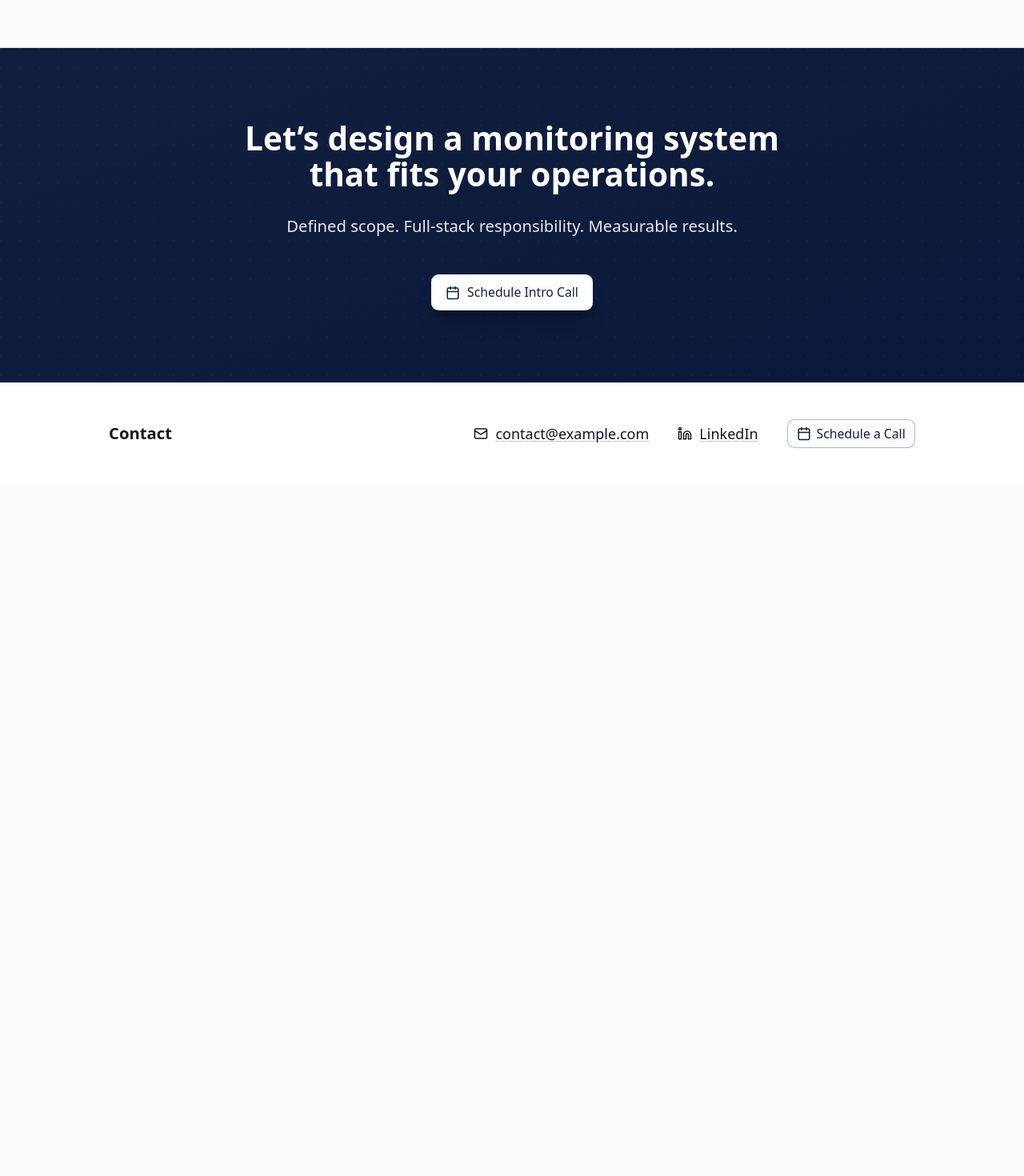
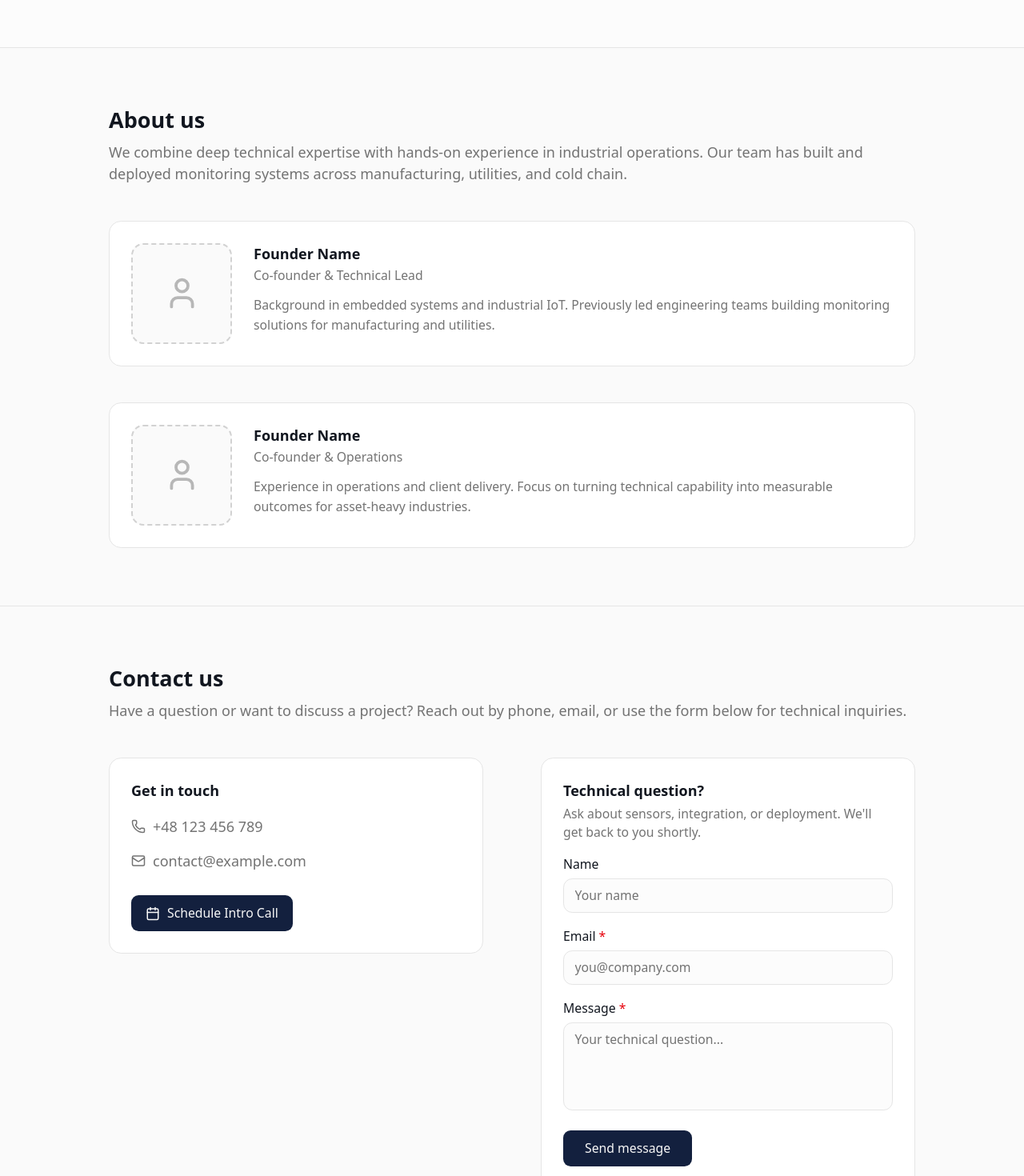
Before and after one commit to mateuszglowa/swa-iot-web, a Next.js app: page / in a window 1280 px wide. Shown: the part 4880-6350 px from the top of the page at 80% size. Before the commit the page ends 5485 px from the top, so only its background shows below. Built offline with nearby package versions, Linux system fonts and the light colour scheme.

Commit message:
adding more about us

```diff
--- a/src/app/page.tsx
+++ b/src/app/page.tsx
@@ -5,6 +5,8 @@ import {
   Calendar,
   Check,
   ArrowRight,
+  User,
+  Phone,
 } from "lucide-react";
 
 function HeroVisual() {
@@ -220,6 +222,21 @@ const RECENT_PROJECTS = [
     title: "Machine-level consumption tracking",
     scope: "5 machines, load pattern analysis",
     outcome: "Identified 12% waste; optimization roadmap delivered.",
+  },
+] as const;
+
+const FOUNDERS = [
+  {
+    name: "Founder Name",
+    role: "Co-founder & Technical Lead",
+    bio: "Background in embedded systems and industrial IoT. Previously led engineering teams building monitoring solutions for manufacturing and utilities.",
+    image: null, // Replace with "/founder-1.jpg" when ready
+  },
+  {
+    name: "Founder Name",
+    role: "Co-founder & Operations",
+    bio: "Experience in operations and client delivery. Focus on turning technical capability into measurable outcomes for asset-heavy industries.",
+    image: null, // Replace with "/founder-2.jpg" when ready
   },
 ] as const;
 
@@ -497,11 +514,170 @@ export default function Home() {
         </div>
       </section>
 
-      {/* 7. Final CTA */}
+      {/* 6b. About Us */}
+      <section className="border-b border-border bg-muted/40 px-6 py-16 sm:px-8 lg:px-12">
+        <div className="mx-auto max-w-4xl">
+          <h2 className="text-xl font-bold text-foreground sm:text-2xl">
+            About us
+          </h2>
+          <p className="mt-2 text-muted-foreground">
+            We combine deep technical expertise with hands-on experience in
+            industrial operations. Our team has built and deployed monitoring
+            systems across manufacturing, utilities, and cold chain.
+          </p>
+          <div className="mt-10 space-y-10">
+            {FOUNDERS.map((founder) => (
+              <article
+                key={founder.name + founder.role}
+                className="flex flex-col gap-6 rounded-xl border border-border bg-card p-6 sm:flex-row sm:items-start"
+              >
+                <div className="flex shrink-0">
+                  {founder.image ? (
+                    <img
+                      src={founder.image}
+                      alt={founder.name}
+                      className="size-24 rounded-xl object-cover sm:size-28"
+                    />
+                  ) : (
+                    <div
+                      className="flex size-24 items-center justify-center rounded-xl border-2 border-dashed border-muted-foreground/30 bg-muted/50 sm:size-28"
+                      aria-label="Photo placeholder"
+                    >
+                      <User className="size-10 text-muted-foreground/50" />
+                    </div>
+                  )}
+                </div>
+                <div className="min-w-0 flex-1">
+                  <h3 className="font-semibold text-foreground">{founder.name}</h3>
+                  <p className="mt-0.5 text-sm font-medium text-muted-foreground">
+                    {founder.role}
+                  </p>
+                  <p className="mt-3 text-sm text-muted-foreground leading-relaxed">
+                    {founder.bio}
+                  </p>
+                </div>
+              </article>
+            ))}
+          </div>
+        </div>
+      </section>
+
+      {/* 7. Contact */}
       <section
         id="contact"
-        className="cta-gradient relative overflow-hidden px-6 py-20 text-white sm:px-8 lg:px-12"
+        className="border-b border-border bg-muted/40 px-6 py-16 sm:px-8 lg:px-12"
       >
+        <div className="mx-auto max-w-4xl">
+          <h2 className="text-xl font-bold text-foreground sm:text-2xl">
+            Contact us
+          </h2>
+          <p className="mt-2 text-muted-foreground">
+            Have a question or want to discuss a project? Reach out by phone,
+            email, or use the form below for technical inquiries.
+          </p>
+
+          <div className="mt-10 grid gap-10 lg:grid-cols-2 xl:gap-16">
+            <div className="space-y-6">
+              <div className="rounded-xl border border-border bg-card p-6">
+                <h3 className="font-semibold text-foreground">Get in touch</h3>
+                <ul className="mt-4 space-y-3">
+                  <li>
+                    <a
+                      href="tel:+48123456789"
+                      className="inline-flex items-center gap-2 text-muted-foreground transition-colors hover:text-foreground"
+                    >
+                      <Phone className="size-4 shrink-0" />
+                      <span>+48 123 456 789</span>
+                    </a>
+                  </li>
+                  <li>
+                    <a
+                      href="mailto:contact@example.com"
+                      className="inline-flex items-center gap-2 text-muted-foreground transition-colors hover:text-foreground"
+                    >
+                      <Mail className="size-4 shrink-0" />
+                      <span>contact@example.com</span>
+                    </a>
+                  </li>
+                </ul>
+                <Button asChild size="lg" className="mt-6 w-full sm:w-auto">
+                  <a
+                    href="https://calendly.com/example"
+                    target="_blank"
+                    rel="noopener noreferrer"
+                  >
+                    <Calendar className="size-4" />
+                    Schedule Intro Call
+                  </a>
+                </Button>
+              </div>
+            </div>
+
+            <div className="rounded-xl border border-border bg-card p-6">
+              <h3 className="font-semibold text-foreground">
+                Technical question?
+              </h3>
+              <p className="mt-1 text-sm text-muted-foreground">
+                Ask about sensors, integration, or deployment. We&apos;ll get back
+                to you shortly.
+              </p>
+              {/* Replace YOUR_FORM_ID with your Formspree form ID from formspree.io */}
+              <form
+                action="https://formspree.io/f/YOUR_FORM_ID"
+                method="POST"
+                className="mt-4 space-y-4"
+              >
+                <input
+                  type="hidden"
+                  name="_subject"
+                  value="Technical question from website"
+                />
+                <div>
+                  <label className="block text-sm font-medium text-foreground">
+                    Name
+                  </label>
+                  <input
+                    type="text"
+                    name="name"
+                    placeholder="Your name"
+                    className="mt-1.5 w-full rounded-lg border border-border bg-background px-3 py-2 text-sm text-foreground placeholder:text-muted-foreground focus:border-navy focus:outline-none focus:ring-2 focus:ring-navy/20"
+                  />
+                </div>
+                <div>
+                  <label className="block text-sm font-medium text-foreground">
+                    Email <span className="text-destructive">*</span>
+                  </label>
+                  <input
+                    type="email"
+                    name="email"
+                    required
+                    placeholder="you@company.com"
+                    className="mt-1.5 w-full rounded-lg border border-border bg-background px-3 py-2 text-sm text-foreground placeholder:text-muted-foreground focus:border-navy focus:outline-none focus:ring-2 focus:ring-navy/20"
+                  />
+                </div>
+                <div>
+                  <label className="block text-sm font-medium text-foreground">
+                    Message <span className="text-destructive">*</span>
+                  </label>
+                  <textarea
+                    name="message"
+                    required
+                    rows={4}
+                    placeholder="Your technical question..."
+                    className="mt-1.5 w-full resize-none rounded-lg border border-border bg-background px-3 py-2 text-sm text-foreground placeholder:text-muted-foreground focus:border-navy focus:outline-none focus:ring-2 focus:ring-navy/20"
+                  />
+                </div>
+                <Button type="submit" size="lg" className="w-full sm:w-auto">
+                  Send message
+                </Button>
+              </form>
+            </div>
+          </div>
+        </div>
+      </section>
+
+      {/* 8. CTA */}
+      <section className="cta-gradient relative overflow-hidden px-6 py-16 text-white sm:px-8 lg:px-12">
         <div
           className="absolute inset-0 opacity-[0.03]"
           style={{
@@ -547,6 +723,13 @@ export default function Home() {
           </h3>
           <div className="flex flex-wrap items-center justify-center gap-6 sm:gap-8">
             <a
+              href="tel:+48123456789"
+              className="inline-flex items-center gap-2 text-foreground underline decoration-muted-foreground/40 underline-offset-2 transition-colors hover:text-navy hover:decoration-navy"
+            >
+              <Phone className="size-4 shrink-0" />
+              <span>+48 123 456 789</span>
+            </a>
+            <a
               href="mailto:contact@example.com"
               className="inline-flex items-center gap-2 text-foreground underline decoration-muted-foreground/40 underline-offset-2 transition-colors hover:text-navy hover:decoration-navy"
             >
```
